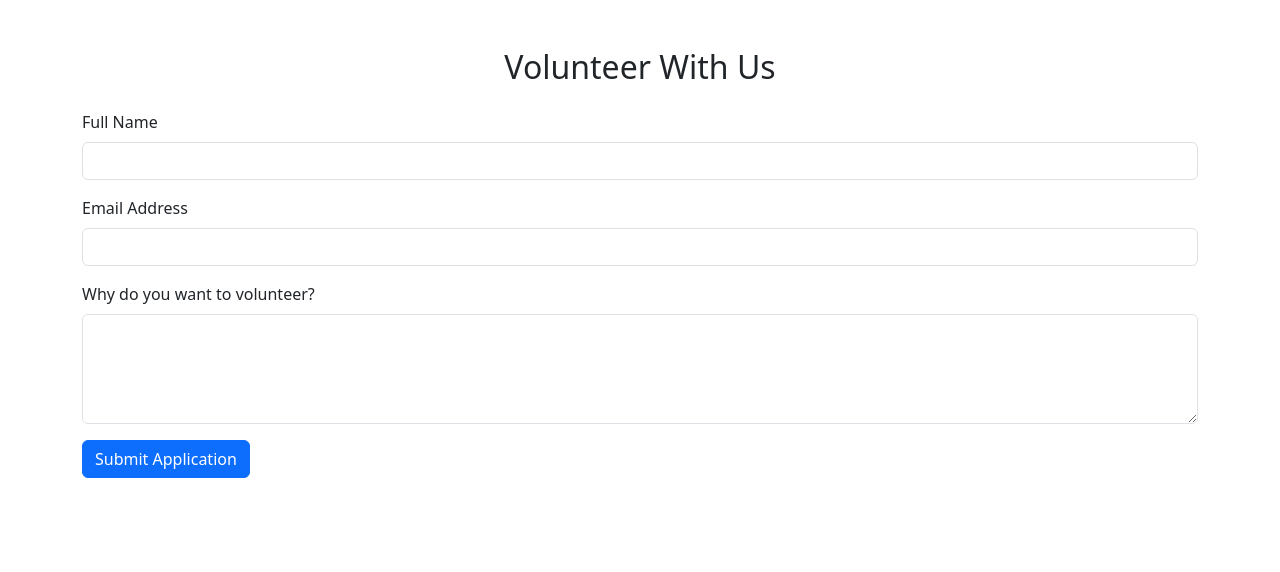
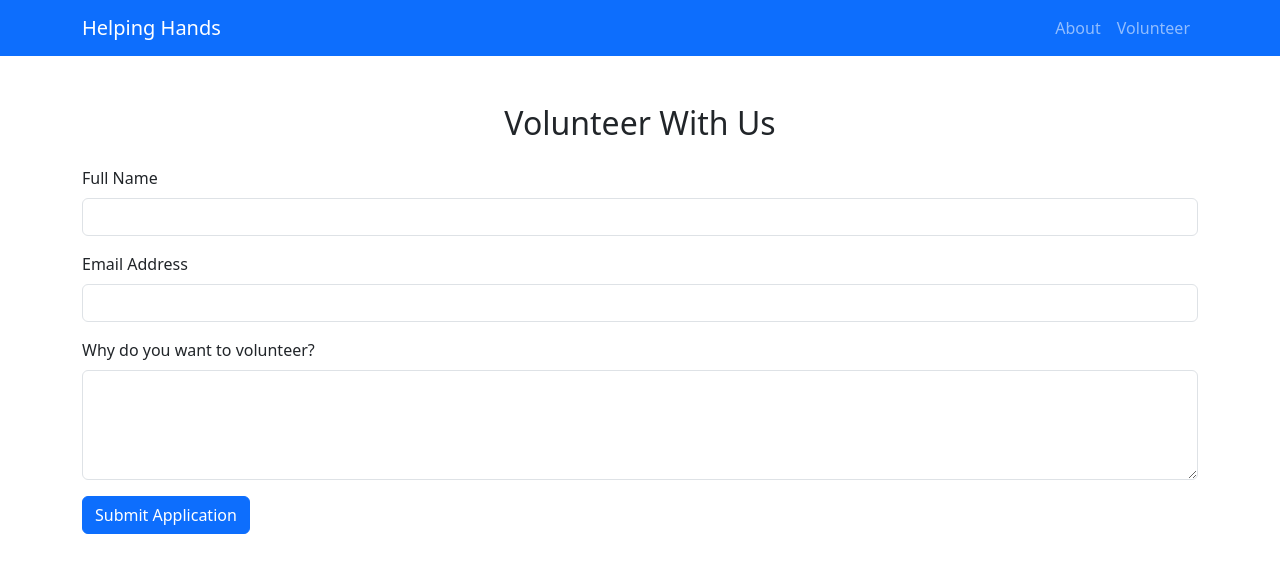
Before and after one commit to Sharma7694/HelpingHands-NGO, a plain HTML site: page volunteer.html in a window 1280 px wide. Drawn offline with nearby package versions, Linux system fonts and the light colour scheme.

Commit message:
Update volunteer.html

```diff
--- a/volunteer.html
+++ b/volunteer.html
@@ -7,6 +7,21 @@
   <link href="https://cdn.jsdelivr.net/npm/bootstrap@5.3.2/dist/css/bootstrap.min.css" rel="stylesheet"/>
 </head>
 <body>
+  <nav class="navbar navbar-expand-lg navbar-dark bg-primary">
+    <div class="container">
+      <a class="navbar-brand" href="#">Helping Hands</a>
+      <button class="navbar-toggler" type="button" data-bs-toggle="collapse" data-bs-target="#navbarNav" aria-controls="navbarNav" aria-expanded="false" aria-label="Toggle navigation">
+        <span class="navbar-toggler-icon"></span>
+      </button>
+      <div class="collapse navbar-collapse" id="navbarNav">
+        <ul class="navbar-nav ms-auto">
+          <li class="nav-item"><a class="nav-link" href="index.html#about">About</a></li>
+          <li class="nav-item"><a class="nav-link" href="volunteer.html">Volunteer</a></li>
+        </ul>
+      </div>
+    </div>
+  </nav>
+
   <div class="container mt-5">
     <h2 class="text-center mb-4">Volunteer With Us</h2>
     <form>
@@ -25,5 +40,6 @@
       <button type="submit" class="btn btn-primary">Submit Application</button>
     </form>
   </div>
+  <script src="https://cdn.jsdelivr.net/npm/bootstrap@5.3.2/dist/js/bootstrap.bundle.min.js"></script>
 </body>
 </html>
```
